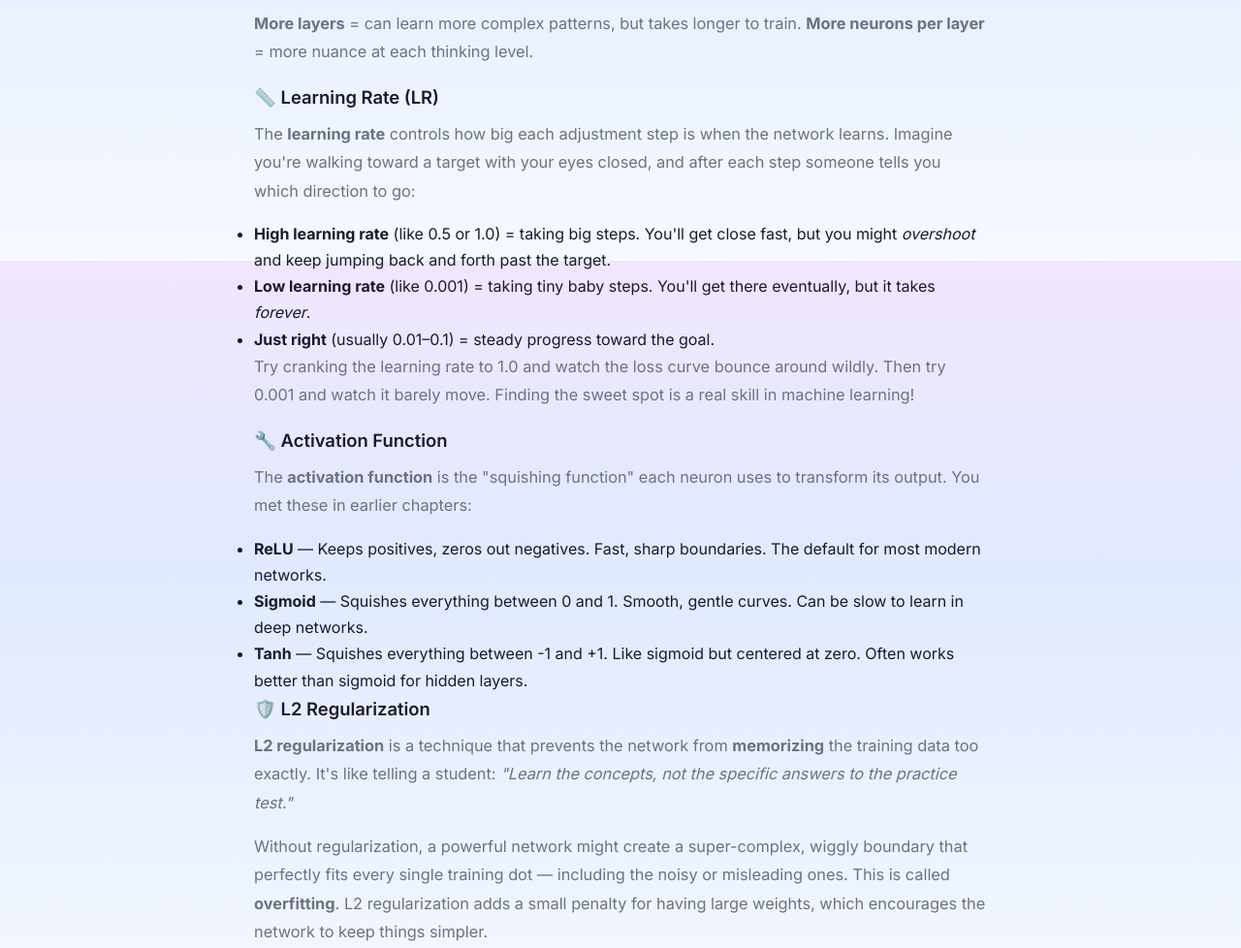
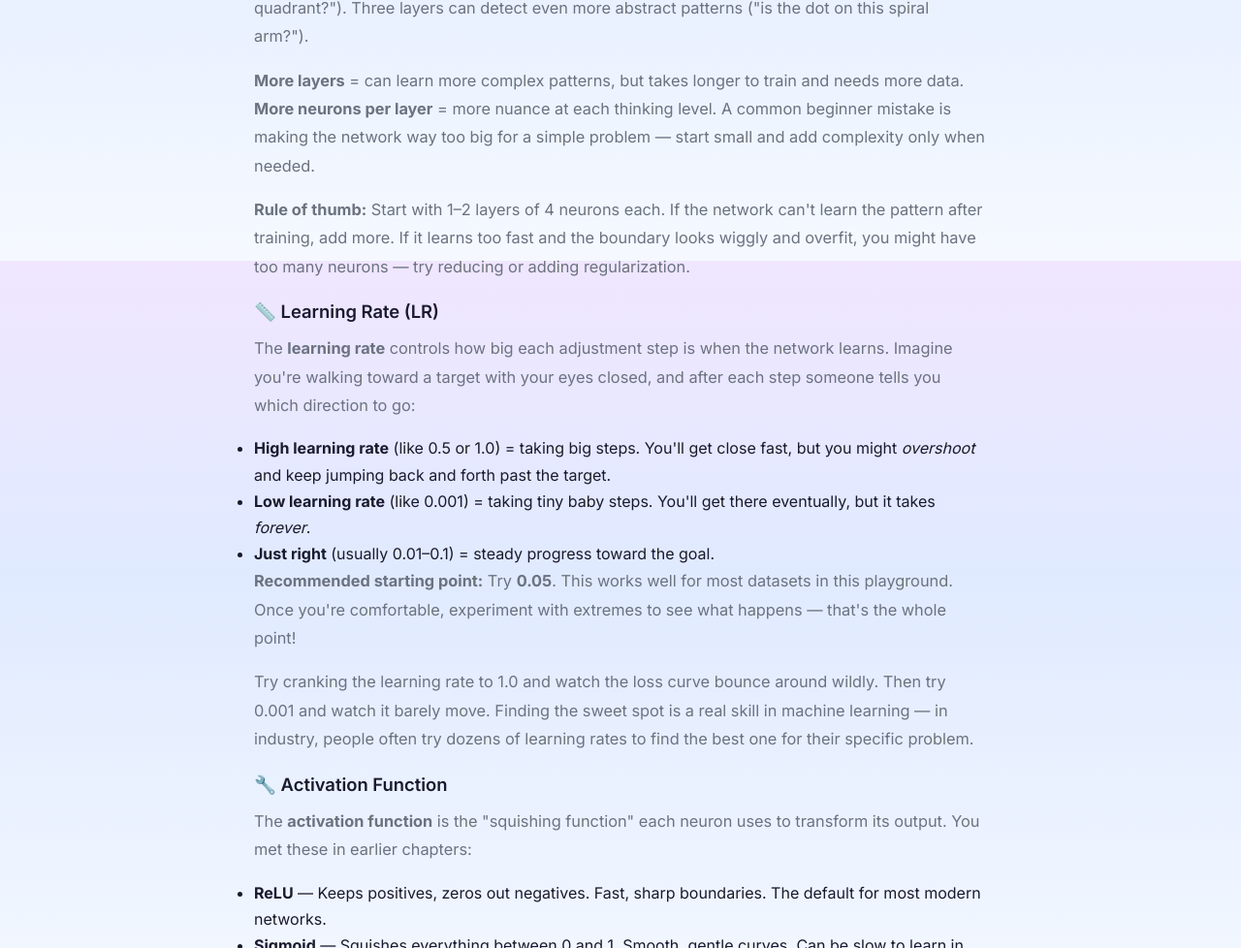
Before and after one commit to thekavklaw/MiniLLM, a website: page public/chapters/4-playground.html in a window 1280 px wide. Shown: the part 2931-3909 px from the top of the page at 97% size. Drawn offline with Linux system fonts and the light colour scheme.

Commit message:
All 8 chapters rewritten: massively more verbose, beginner-friendly
- Ch1: Activation defined before formula, easier activity thresholds, voter analogy
- Ch2: Epoch/loss/training defined, AND gate grid explained, step-by-step learning
- Ch3: XOR in plain English, hidden layers/ReLU defined, grid visualization explained
- Ch4: Full playground guide, every setting defined, Try This experiments
- Ch5: Tokenization/BPE deep dive, embedding king-queen analogy, bigger canvas
- Ch6: Attention party analogy, Q/K/V expanded, multi-head attention, bigger heatmap
- Ch7: Transformer defined, autoregressive generation, context window explained
- Ch8: Scale analogies, expanded RLHF, What's Next frontiers

Total: 1848 -> 3413 lines (85% more content)

```diff
--- a/public/chapters/4-playground.html
+++ b/public/chapters/4-playground.html
@@ -59,7 +59,7 @@
     <div class="section fade-in-up delay-1">
       <h2>⚙️ Understanding Every Setting</h2>
 
-      <p>Let's go through each option so you know exactly what you're tweaking.</p>
+      <p>Let's go through each option so you know exactly what you're tweaking. Understanding these settings is the difference between "randomly clicking buttons" and "actually doing machine learning." Each one corresponds to a real decision that ML engineers make every day.</p>
 
       <h3>📐 Dataset</h3>
       <p>The <strong>dataset</strong> is the shape of data the network needs to learn to separate. Think of it as the "puzzle" you're giving the network. Each dataset places dots on the canvas in a different pattern, and the network's job is to draw a boundary between the two groups.</p>
@@ -74,7 +74,8 @@
       <h3>🏗️ Architecture (Hidden Layers)</h3>
       <p>This controls how many <strong>hidden layers</strong> your network has and how many <strong>neurons</strong> are in each one. Use the <strong>"+ Layer"</strong> and <strong>"- Layer"</strong> buttons to add or remove layers, and the sliders to set how many neurons each layer has (from 1 to 12).</p>
       <p>Think of it like this: each layer is a level of thinking. One layer can detect simple features ("is the dot on the left or right?"). Two layers can combine those features ("is the dot in the top-left quadrant?"). Three layers can detect even more abstract patterns ("is the dot on this spiral arm?").</p>
-      <p><strong>More layers</strong> = can learn more complex patterns, but takes longer to train. <strong>More neurons per layer</strong> = more nuance at each thinking level.</p>
+      <p><strong>More layers</strong> = can learn more complex patterns, but takes longer to train and needs more data. <strong>More neurons per layer</strong> = more nuance at each thinking level. A common beginner mistake is making the network way too big for a simple problem — start small and add complexity only when needed.</p>
+      <p><strong>Rule of thumb:</strong> Start with 1–2 layers of 4 neurons each. If the network can't learn the pattern after training, add more. If it learns too fast and the boundary looks wiggly and overfit, you might have too many neurons — try reducing or adding regularization.</p>
 
       <h3>📏 Learning Rate (LR)</h3>
       <p>The <strong>learning rate</strong> controls how big each adjustment step is when the network learns. Imagine you're walking toward a target with your eyes closed, and after each step someone tells you which direction to go:</p>
@@ -83,7 +84,8 @@
         <li><strong>Low learning rate</strong> (like 0.001) = taking tiny baby steps. You'll get there eventually, but it takes <em>forever</em>.</li>
         <li><strong>Just right</strong> (usually 0.01–0.1) = steady progress toward the goal.</li>
       </ul>
-      <p>Try cranking the learning rate to 1.0 and watch the loss curve bounce around wildly. Then try 0.001 and watch it barely move. Finding the sweet spot is a real skill in machine learning!</p>
+      <p><strong>Recommended starting point:</strong> Try <strong>0.05</strong>. This works well for most datasets in this playground. Once you're comfortable, experiment with extremes to see what happens — that's the whole point!</p>
+      <p>Try cranking the learning rate to 1.0 and watch the loss curve bounce around wildly. Then try 0.001 and watch it barely move. Finding the sweet spot is a real skill in machine learning — in industry, people often try dozens of learning rates to find the best one for their specific problem.</p>
 
       <h3>🔧 Activation Function</h3>
       <p>The <strong>activation function</strong> is the "squishing function" each neuron uses to transform its output. You met these in earlier chapters:</p>
```
